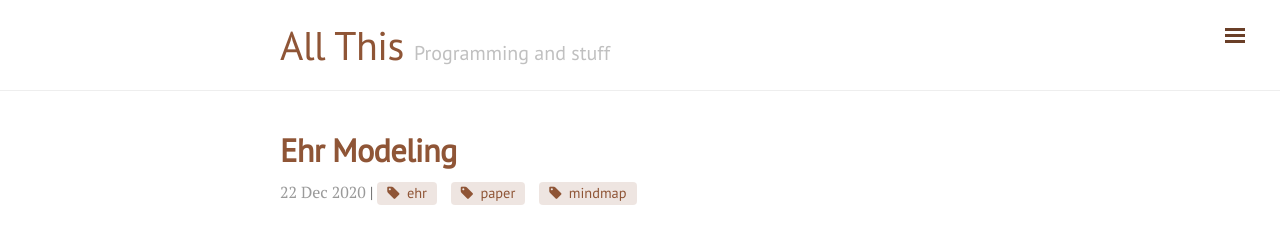
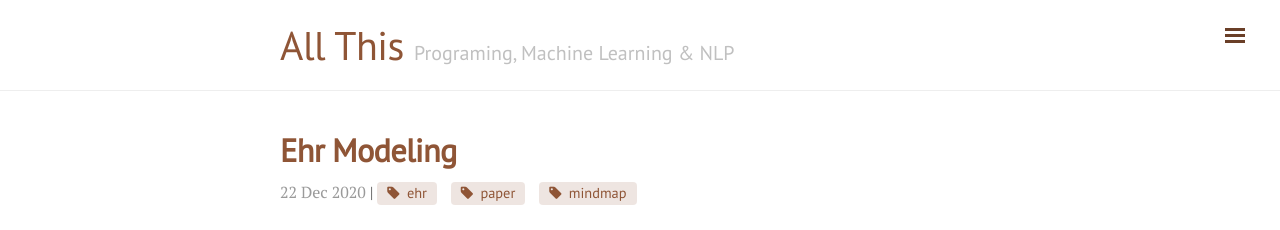
Before and after one commit to psuryan/psuryan.github.io, a Jekyll site: the page built from index.html, in a window 1280 px wide. Shown: the top 230 px of the page. Built offline with Jekyll 4.4.1, drawn with Linux system fonts in a browser that asks for light colours; nearby versions of some CDN libraries.

Commit message:
Change tagline

```diff
--- a/_config.yml
+++ b/_config.yml
@@ -1,6 +1,6 @@
 # Site Info
 title: All This
-tagline: 'Programming and stuff'
+tagline: 'Programing, Machine Learning & NLP'
 description: ''
 baseurl: ""
 url: http://psuryan.github.io
```
